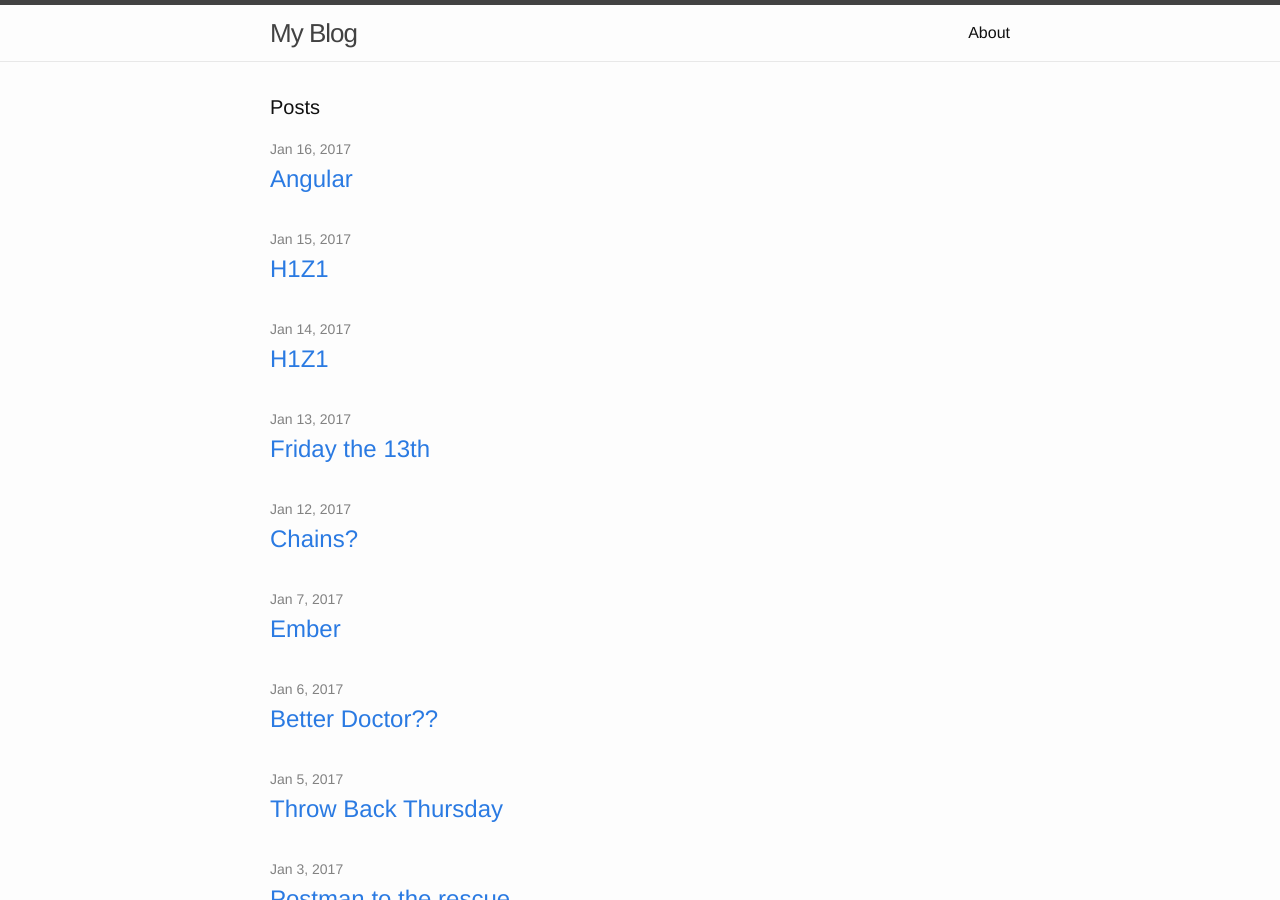
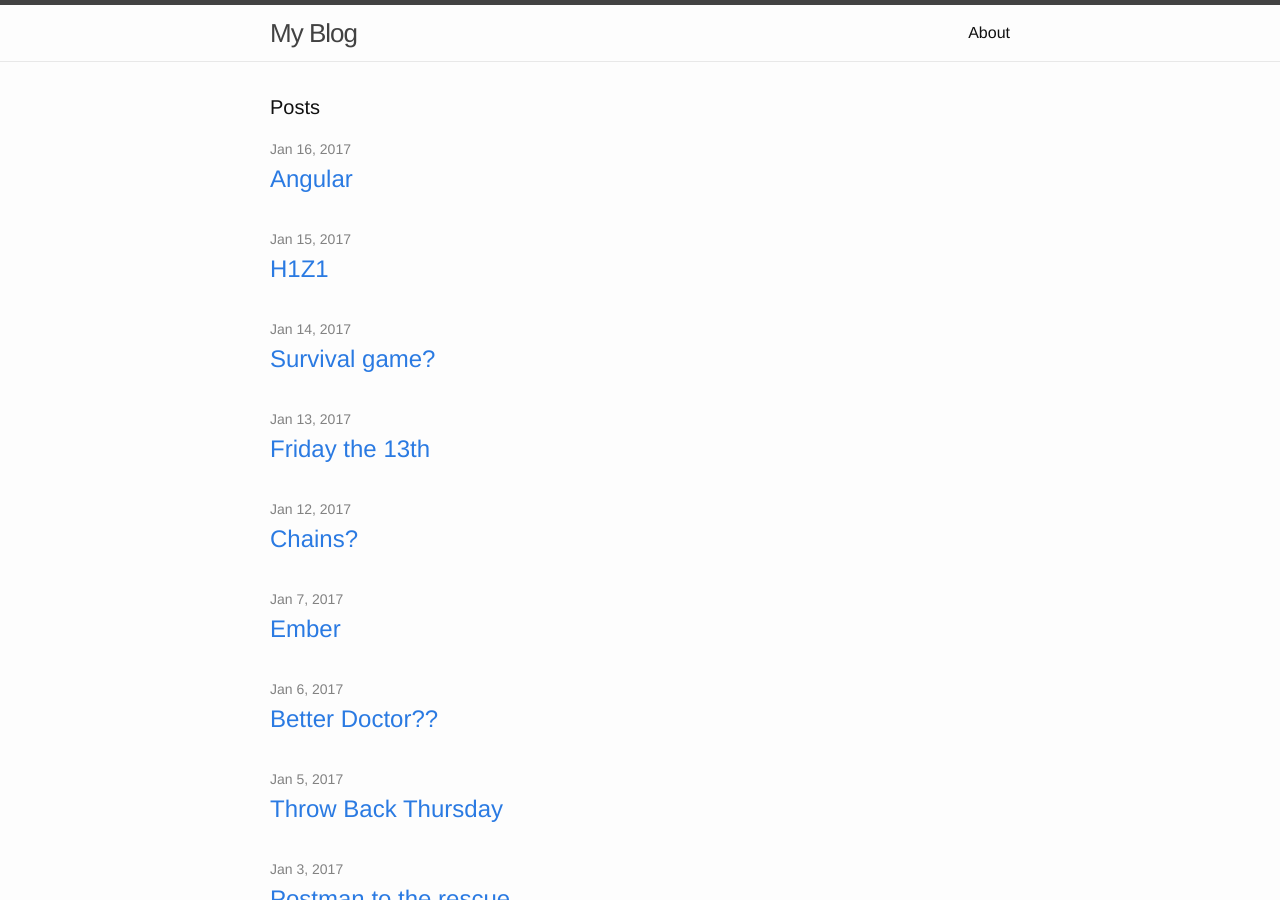
Before and after one commit to kftwotwo/kftwotwo.github.io, a Jekyll site: the page built from index.html, in a window 1280 px wide and 900 px high. Built offline with Jekyll 4.4.1, drawn with Linux system fonts in a browser that asks for light colours.

```diff
--- a/_posts/2017-1-14-H1Z1.markdown
+++ b/_posts/2017-1-14-H1Z1.markdown
@@ -1,11 +1,11 @@
 ---
 layout: post
-title:  "H1Z1"
+title:  "Survival game?"
 date:   2017-1-14 20:18:04
 categories: objects
 ---
 
 ![H1Z1](http://cdn.akamai.steamstatic.com/steam/apps/256660783/movie.293x165.jpg?t=1455775860)
 
-## Badass game?
+## Survival game?
 So today I did more than half of my angular lessons around 10 pm last night my friends convinced me to get a pc game called H1Z1 on steam its a hard core team played game and you have to work together to win. Being the noob in this game I'm so used to fps (first person shooters) like call of duty. My team mates are my friends back in Montana and they love this game for me I can say the graphics aren't the best but I love every thing else about this game.
```
